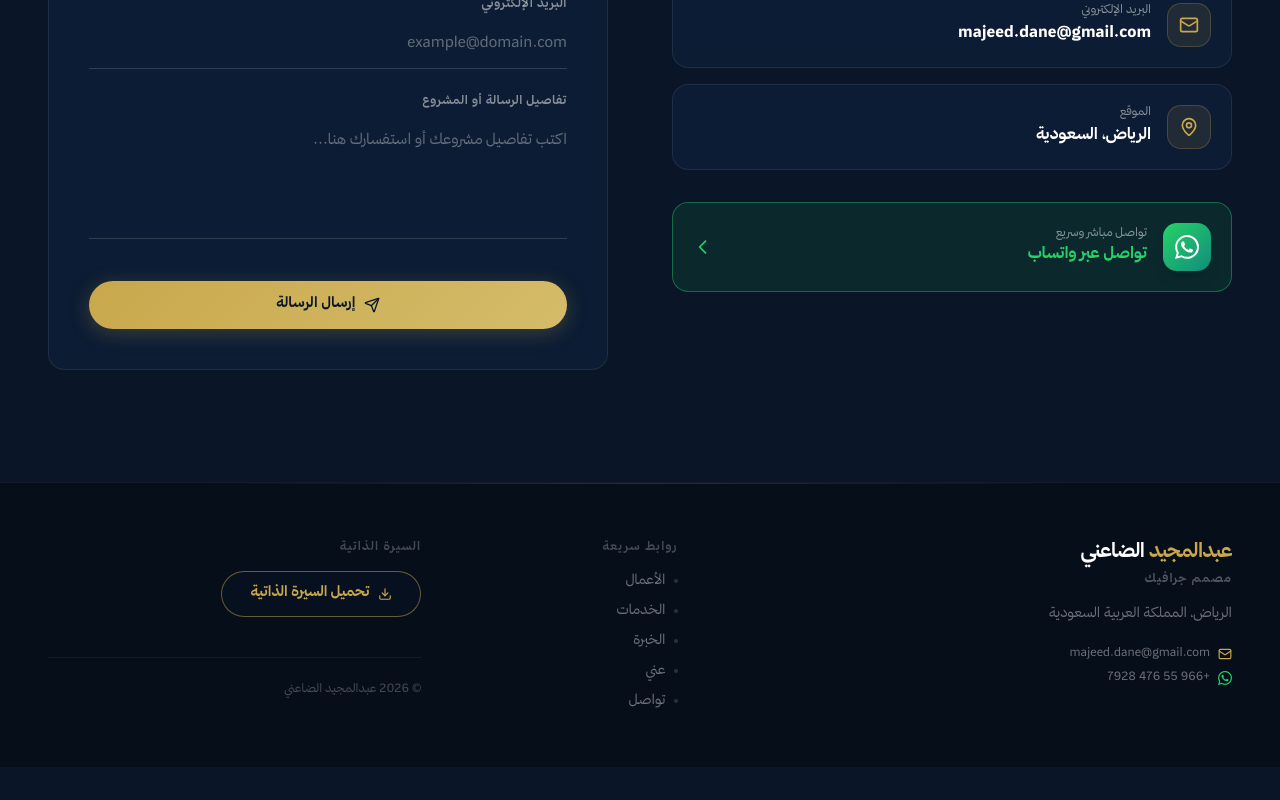
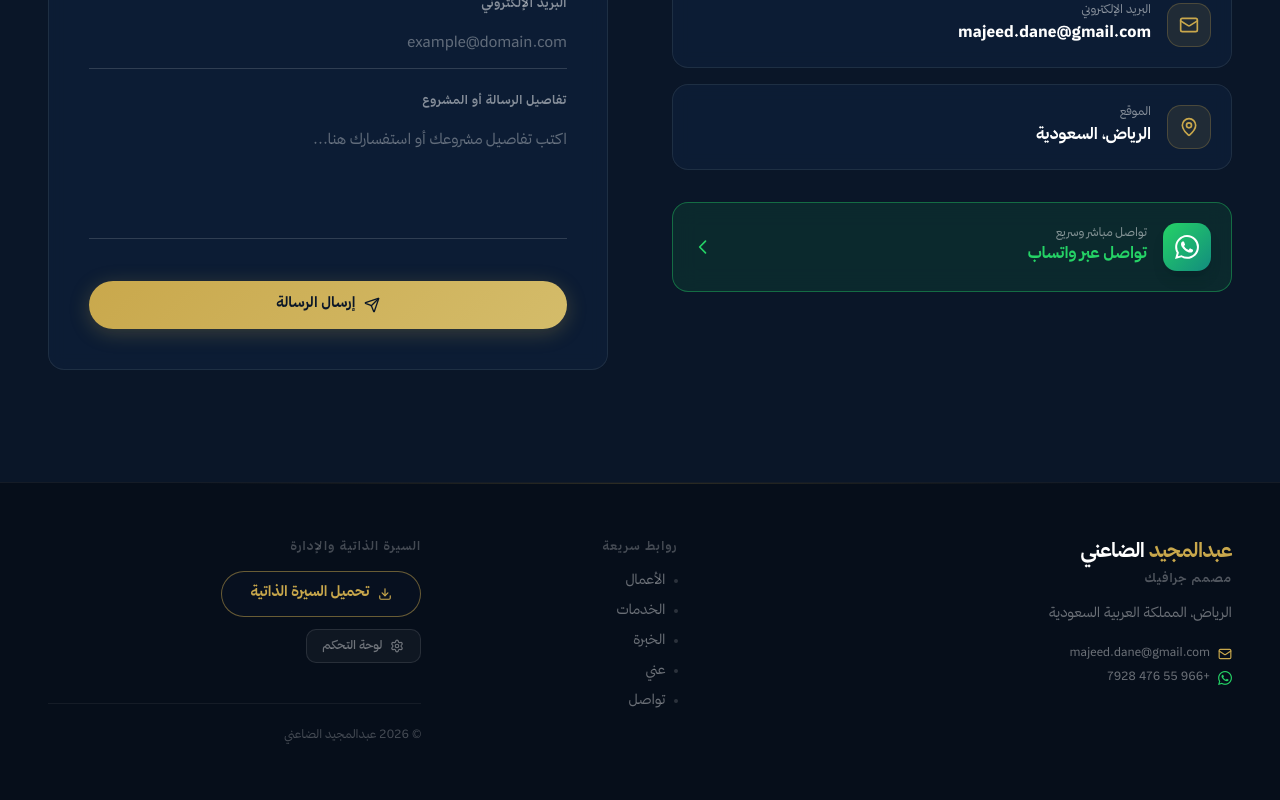
Before and after one commit to majeeddane/majeed.dane, a Next.js app: page / in a window 1280 px wide. Shown: the part 6097-6897 px from the top of the page. Before the commit the page ends 6864 px from the top, so only its background shows below. Built offline with nearby package versions, Linux system fonts and the light colour scheme; no server answers.

Commit message:
Initial commit

```diff
--- a/src/components/admin/admin-panel.tsx
+++ b/src/components/admin/admin-panel.tsx
@@ -286,8 +286,18 @@ export default function AdminPanel() {
 
   useEffect(() => {
     const handleOpen = () => setIsOpen(true);
+    const handleKeyDown = (e: KeyboardEvent) => {
+      if ((e.ctrlKey || e.metaKey) && (e.shiftKey || e.altKey) && (e.key.toLowerCase() === 'a')) {
+        e.preventDefault();
+        setIsOpen(prev => !prev);
+      }
+    };
     window.addEventListener('open-admin-panel', handleOpen);
-    return () => window.removeEventListener('open-admin-panel', handleOpen);
+    window.addEventListener('keydown', handleKeyDown);
+    return () => {
+      window.removeEventListener('open-admin-panel', handleOpen);
+      window.removeEventListener('keydown', handleKeyDown);
+    };
   }, []);
 
   useEffect(() => {
--- a/src/components/sections/footer.tsx
+++ b/src/components/sections/footer.tsx
@@ -1,7 +1,7 @@
 'use client';
 
 import { useLanguage } from '@/lib/language-context';
-import { Download, Mail } from 'lucide-react';
+import { Download, Mail, Settings } from 'lucide-react';
 import { useState, useEffect } from 'react';
 import { useToast } from '@/hooks/use-toast';
 
@@ -123,10 +123,10 @@ export default function Footer({ initialContent = [] }: FooterProps) {
             </nav>
           </div>
 
-          {/* CV & Actions */}
+          {/* CV & Admin Actions */}
           <div>
             <h4 className="mb-4 text-xs font-bold uppercase tracking-widest text-white/25">
-              {t('السيرة الذاتية', 'Resume')}
+              {t('السيرة الذاتية والإدارة', 'Resume & Admin')}
             </h4>
 
             <div className="flex flex-col gap-3">
@@ -141,6 +141,19 @@ export default function Footer({ initialContent = [] }: FooterProps) {
                 <Download className="h-3.5 w-3.5" />
                 {t('تحميل السيرة الذاتية', 'Download CV')}
               </a>
+
+              {/* Admin Panel Trigger Button */}
+              <button
+                type="button"
+                onClick={() => {
+                  window.dispatchEvent(new CustomEvent('open-admin-panel'));
+                }}
+                className="inline-flex items-center gap-2 rounded-lg border border-white/10 bg-white/[0.04] px-4 py-2 text-xs font-medium text-white/40 transition-all duration-300 hover:border-gold/40 hover:bg-gold/[0.08] hover:text-gold cursor-pointer w-fit"
+                aria-label={t('لوحة التحكم', 'Admin Panel')}
+              >
+                <Settings className="h-3.5 w-3.5 text-white/40 group-hover:text-gold" />
+                <span>{t('لوحة التحكم', 'Admin Panel')}</span>
+              </button>
             </div>
 
             {/* Copyright */}
```
